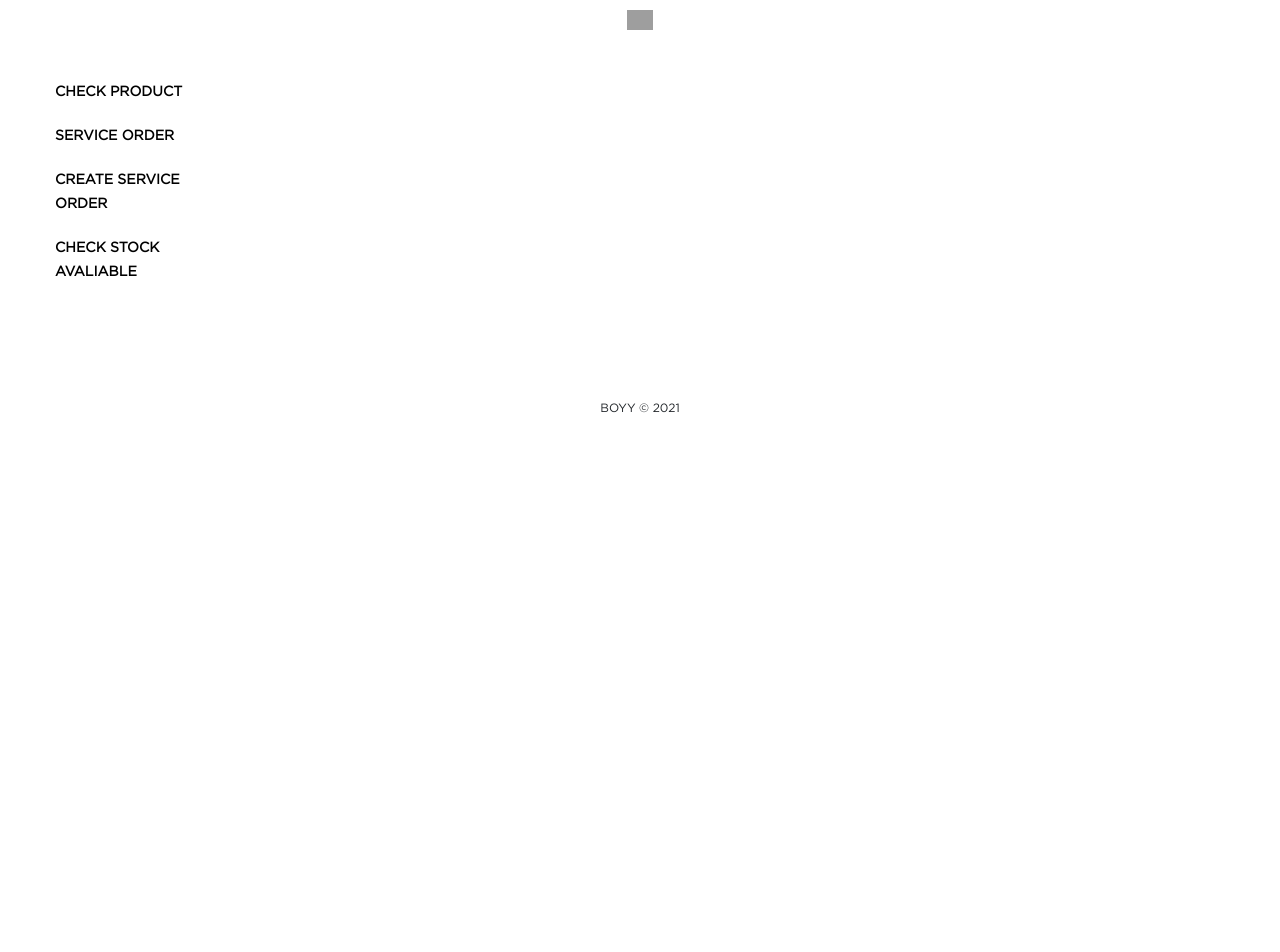
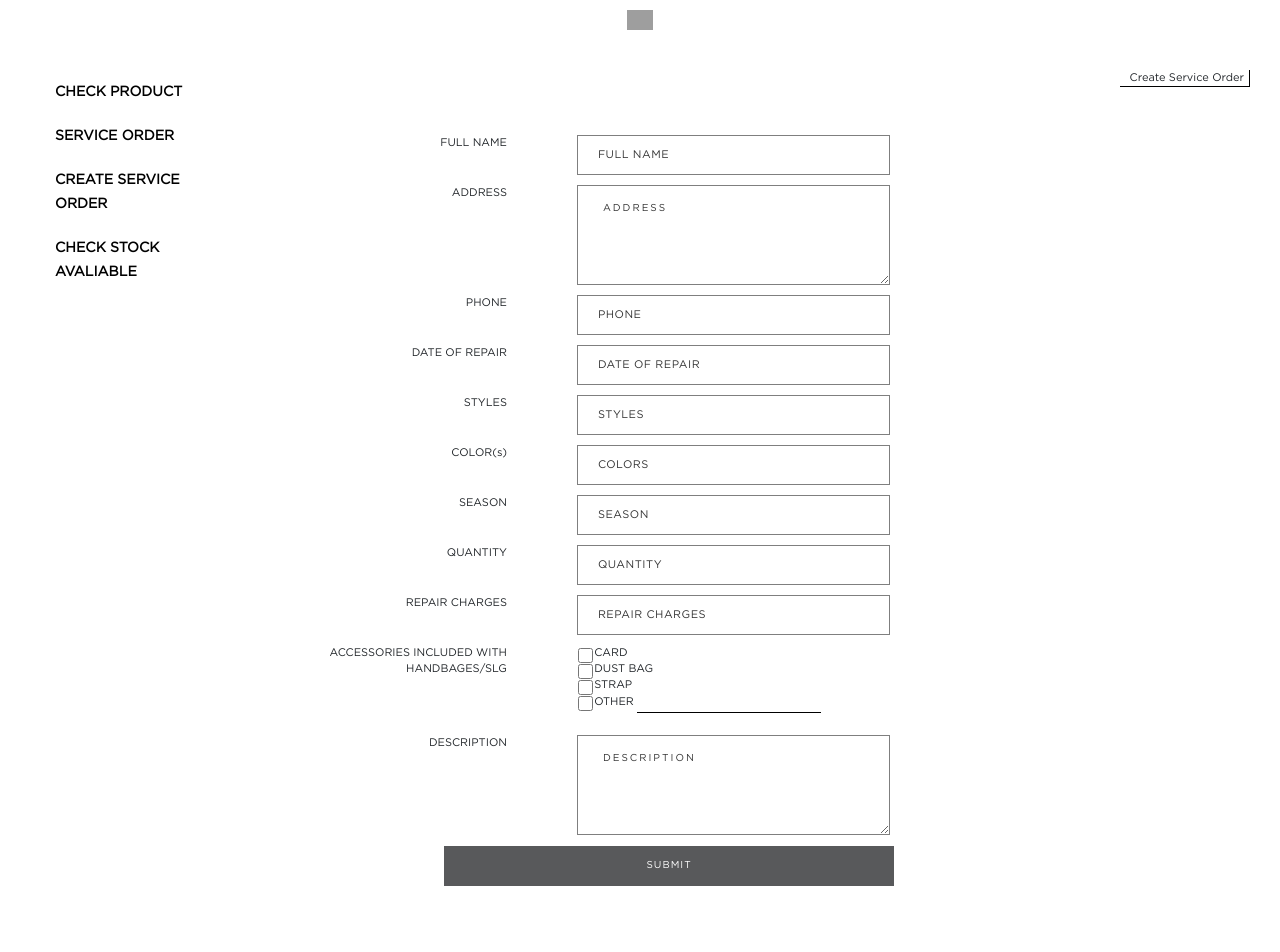
Before and after one commit to jubjeang/boyy_service, a React (Create React App) app: page /Main/CreateServiceOrder in a window 1280 px wide. Shown: the top 952 px of the page. Before the commit the page ends 800 px from the top, so only its background shows below. Built offline with nearby package versions, Linux system fonts and the light colour scheme; grey boxes are pictures that could not be loaded.

Commit message:
20220218

```diff
--- a/src/components/CreateServiceOrder.css
+++ b/src/components/CreateServiceOrder.css
@@ -7,53 +7,50 @@ font{
 }
 .rowForm{
     padding-bottom: 0px;
-    margin-bottom: 0px;
     height: 50px;
 }
-.horizontal-menu{
+.ColArea{
+    padding-bottom: 90px;
+    height: 90px;
+}
+.horizontal-menu-serviceorder{
     list-style: none;
     margin: 0;
     padding: 0;
     overflow: hidden;
     text-align: center;
     height: 45px;
-    display: block;
+
+    color: white;
+    font-size: 11px;
   }
-  /* .horizontal-menu ul li a{
-    color: white;
-  } */
-  .horizontal-menu ul li a:hover{
+.horizontal-menu-serviceorder ul li a:hover{
     background-color: white;
     border: 1px black solid;
     color: black;
     text-decoration: none;
     text-transform: uppercase;
-    font-size: 14px;
+    font-size: 11px;
     width: 450px;
     height: 42px;
     display:table-cell;
     vertical-align: middle;
-  }
-  /* .horizontal-menu ul li{
-    display:table-row;
-    vertical-align: middle;
-    list-style-type: none;
-  } */
-  .horizontal-menu li{
+}
+.horizontal-menu-serviceorder li{
     padding: 1px 0;
     display: block;
-  }
-  .horizontal-menu  ul li a{
+}
+.horizontal-menu-serviceorder  ul li a{
     color: white;
     background-color: #58595b;
     text-decoration: none;
     text-transform: uppercase;
-    font-size: 14px;
     width: 450px;
     height: 40px;
     display:table-cell;
     vertical-align: middle;
-  }
+    text-align: center;
+}
 label {
     display: block;
     margin-bottom: 5px;
@@ -64,7 +61,7 @@ label {
     text-transform: uppercase;
     width: 80% !important;
 }
-input[type="text"],textarea{
+input[type="text"], textarea{
     font-size: 11px;
     font-size: 0.6875rem;
     line-height: 16px;
@@ -85,6 +82,7 @@ textarea{
 input[type="checkbox"] {
     width: 5% !important;
     text-align: left;
+    padding: 3px;
 }
 .form-check{
     padding-left: 0px;
@@ -92,6 +90,8 @@ input[type="checkbox"] {
 .form-check-input{
     padding-right: 5px;
     margin-top: 3px;
+    width: 15px;
+    height: 15px;
 }
 .spancheckbox-inline{
     vertical-align:top;
--- a/src/components/CreateServiceOrder.js
+++ b/src/components/CreateServiceOrder.js
@@ -5,41 +5,7 @@ import { Col, Row, Form } from "react-bootstrap";
 import './CreateServiceOrder.css';
 const CreateServiceOrder = ()=>{
     return (
-        <div style={{ margin : 0, padding : 0 }} >
-            <Container fluid>
-                <Row>
-                    <Col sm={12} className="gfh-logo">
-                        <a href="https://boyy.com/">
-                            <img
-                            src="https://boyy-b2b-ss22.herokuapp.com/assets/logo-d96f23139d13c0c38b5b1d7d5f873cca65f5c22b030921fc64b27cdeac09955e.svg"
-                            alt="Boyy Logo"
-                            />
-                        </a>
-                    </Col>
-                </Row>
-                <Row className="RowMenu">
-                    <Col sm={2} className="Menu">
-                        <ul id="mainlist">
-                            <li>
-                                {/* <a href="javascript: scrollToCollection('buckle-collection');" className="collection__list-item__link">BUCKLE Collection</a> */}
-                                <a href="#buckle-collection-anchor">Check Product</a>
-                            </li>
-                            <li>
-                                {/* <a href="javascript: scrollToCollection('take-away-collection');" className="collection__list-item__link">TAKE AWAY Collection</a> */}
-                                <a href="#take-away-collection-anchor">Service Order</a>
-                            </li>
-                            <li>
-                                {/* <a href="javascript: scrollToCollection('soft-collection');" className="collection__list-item__link">SOFT COLLECTION</a> */}
-                                <a href="#soft-collection-anchor">Create Service Order</a>
-                            </li>
-                            <li>
-                                {/* <a href="javascript: scrollToCollection('slg-collection');" className="collection__list-item__link">ACCESSORIES Collection</a> */}
-                                <a href="#slg-collection-anchor" className="collection__list-item__link">Check Stock Avaliable</a>
-                            </li>
-                        </ul>
-                    </Col>
-                    <Col sm={10}>
-                        <div id="CreateServiceOrder">
+        <div id="CreateServiceOrder" style={{ margin : 0, padding : 0 }} >
             <Container fluid>
                 <Row className="rowForm">
                         <Col sm={12}>
@@ -53,15 +19,15 @@ const CreateServiceOrder = ()=>{
                     <Col sm={4} className="ColItem ColItemright">
                         <div className="form-group">
                             <input type="text" name="name" id="name" className="required" placeholder="Full name"
-                                                value="" />
+                                defaultValue="" />
                         </div>
                     </Col>
                 </Row>
-                                <Row  className="rowForm" style={{height:'80px'}}>
+                <Row  className="rowForm" style={{height:'110px'}}>
                     <Col sm={4} className="ColItem ColItemleft">
                         <label htmlFor="Address" className="required">Address</label>
                     </Col>
-                                    <Col sm={4} className="ColItem ColItemright">
+                    <Col sm={4} className="ColItem ColItemright ">
                             <div className="form-group">
                                 <textarea rows="3" name="Address" id="Address" className="required" placeholder="Address">
                                 </textarea>
@@ -75,7 +41,7 @@ const CreateServiceOrder = ()=>{
                     <Col sm={4} className="ColItem ColItemright">
                             <div className="form-group">
                                 <input type="text" name="Phone" id="Phone" className="required" placeholder="Phone"
-                                                value=""
+                                defaultValue=""
                                 />
                             </div>
                     </Col>
@@ -87,7 +53,7 @@ const CreateServiceOrder = ()=>{
                     <Col sm={4} className="ColItem ColItemright">
                         <div className="form-group">
                             <input type="text" name="Phone" id="Phone" className="required" placeholder="Date Of Repair"
-                                             value=""
+                                defaultValue=""
                                 />
                         </div>
                     </Col>
@@ -99,7 +65,7 @@ const CreateServiceOrder = ()=>{
                     <Col sm={4} className="ColItem ColItemright">
                         <div className="form-group">
                             <input type="text" name="Styles" id="Styles" className="required" placeholder="Styles"
-                                                value="" />
+                                defaultValue="" />
                         </div>
                     </Col>
                 </Row>
@@ -110,7 +76,7 @@ const CreateServiceOrder = ()=>{
                     <Col sm={4} className="ColItem ColItemright">
                         <div className="form-group">
                             <input type="text" name="Colors" id="Colors" className="required" placeholder="Colors"
-                                             value=""
+                                defaultValue=""
                                 />
                         </div>
                     </Col>
@@ -122,7 +88,7 @@ const CreateServiceOrder = ()=>{
                     <Col sm={4} className="ColItem ColItemright">
                         <div className="form-group">
                             <input type="text" name="Season" id="Season" className="required" placeholder="Season"
-                                             value=""
+                                defaultValue=""
                                 />
                         </div>
                     </Col>
@@ -134,7 +100,7 @@ const CreateServiceOrder = ()=>{
                     <Col sm={4} className="ColItem ColItemright">
                         <div className="form-group">
                             <input type="text" name="Quantity" id="Quantity" className="required" placeholder="Quantity"
-                                             value=""
+                                defaultValue=""
                                 />
                         </div>
                     </Col>
@@ -146,7 +112,7 @@ const CreateServiceOrder = ()=>{
                     <Col sm={4} className="ColItem ColItemright">
                         <div className="form-group">
                         <input type="text" name="RepairCharges" id="RepairCharges" className="required" placeholder="Repair Charges"
-                                             value=""
+                                defaultValue=""
                                 />
                         </div>
                     </Col>
@@ -158,13 +124,13 @@ const CreateServiceOrder = ()=>{
                     <Col sm={7} className="ColItem ColItemright" style={{paddingLeft:'15px'}}>
                         <div className="form-check">
                                 <input type="checkbox" id="Card" className="form-check-input" />
-                                                <label class="form-check-label" for="Card">&nbsp;Card</label>
+                                <label className="form-check-label" htmlFor="Card">&nbsp;Card</label>
                                 <input type="checkbox" id="DustBag" className="form-check-input" />
-                                                <label class="form-check-label" for="DustBag">&nbsp;Dust Bag</label>
+                                <label className="form-check-label" htmlFor="DustBag">&nbsp;Dust Bag</label>
                                 <input type="checkbox" id="Strap" className="form-check-input" />
-                                                <label class="form-check-label" for="Strap">&nbsp;Strap</label>
+                                <label className="form-check-label" htmlFor="Strap">&nbsp;Strap</label>
                                 <input type="checkbox" id="Other" className="form-check-input" />
-                                                <label class="form-check-label" for="Other">&nbsp;Other&nbsp;
+                                <label className="form-check-label" htmlFor="Other">&nbsp;Other&nbsp;
                                     <input type="text"
                                     id="tbOther"
                                     className="textboxother"
@@ -174,7 +140,7 @@ const CreateServiceOrder = ()=>{
                         </div>
                     </Col>
                 </Row>
-                                <Row className="rowForm" style={{height:'80px'}}>
+                <Row className="rowForm" style={{height:'110px'}}>
                     <Col sm={4} className="ColItem ColItemleft">
                         <label htmlFor="Description" className="required">Description</label>
                     </Col>
@@ -187,12 +153,13 @@ const CreateServiceOrder = ()=>{
                 </Row>
                 <Row className="rowForm">
                     <Col sm={2} className="ColItem ColItemleft">
+
                     </Col>
                     <Col sm={8} className="ColItem ColItemright">
-                                        <div className="col-12 text-center horizontal-menu">
+                        <div className="col-12 text-center horizontal-menu-serviceorder">
                             <ul>
                                 <li>
-                                                    <a href="#recover">Submit</a>
+                                    <a href="#">Submit</a>
                                 </li>
                             </ul>
                         </div>
@@ -200,33 +167,6 @@ const CreateServiceOrder = ()=>{
                 </Row>
             </Container>
         </div>
-                    </Col>
-                </Row>
-                <Row style={{paddingTop:'90px'}}>
-                    <Col sm={12}  style={{ textAlign: "center",fontSize:"12px" }}>
-                        <p className="copy-text-footer">BOYY &copy; 2021</p>
-                    </Col>
-                </Row>
-
-            </Container>
-            {/* <div className="gfh-logo"></div> */}
-            <div>
-                {/* <div className="video-hero-section">
-                    <video src="https://player.vimeo.com/external/652565825.hd.mp4?s=07605c722590521e51dd5df1da97fc7fbe036119&amp;profile_id=174" type="video/mp4" autoplay="autoplay" loop="loop" muted="muted" playsinline=""></video>
-                </div>  */}
-                <div>
-                    <div>
-                    {/*เมนู*/}
-                        {/* <div className="Menu left">
-                        </div>
-                    */}
-                    {/*End เมนู*/}
-                        {/* <div id="collection-start" className='right'>
-                        </div> */}
-                    </div>
-                </div>
-            </div>
-        </div>
     );
 }
 export default CreateServiceOrder;
--- a/src/components/Main.js
+++ b/src/components/Main.js
@@ -3,7 +3,7 @@ import { Container } from "reactstrap";
 import { Col, Row, Form } from "react-bootstrap";
 import './Main.css';
 import ServiceOrder from './ServiceOrder';
-import { BrowserRouter as Router,Switch,Route,Link} from 'react-router-dom';
+import { Switch,Route,Link} from 'react-router-dom';
 import CreateServiceOrder from './CreateServiceOrder';
 const Main = ()=>{
     return (
@@ -23,13 +23,13 @@ const Main = ()=>{
                     <Col sm={2} className="Menu">
                         <ul id="mainlist">
                             <li>
-                                <Link to="/Main">Check Product</Link>
+                                <Link to="/Main/ServiceOrder">Check Product</Link>
                             </li>
                             <li>
-                                <Link to="/ServiceOrder">Service Order</Link>
+                                <Link to="/Main/ServiceOrder">Service Order</Link>
                             </li>
                             <li>
-                                <Link to="/CreateServiceOrder">Create Service Order</Link>
+                                <Link to="/Main/CreateServiceOrder">Create Service Order</Link>
                             </li>
                             <li>
                                 <Link to="/Main">Check Stock Avaliable</Link>
@@ -37,22 +37,16 @@ const Main = ()=>{
                         </ul>
                     </Col>
                     <Col sm={10}>
-                        <Router>
+                        {/* <Router> */}
                             <Switch>
-                                <Route path="/Main">
+                                <Route path="/" exact>
                                     {/* <Main />  */}
                                 </Route>
-                                <Route path="/ServiceOrder">
-                                    <ServiceOrder />
-                                </Route>
-                                <Route path="/CreateServiceOrder">
-                                    <CreateServiceOrder />
-                                </Route>
-                                <Route path="/" exact>
-                                    <ServiceOrder />
-                                </Route>
+                                <Route path="/Main/ServiceOrder" component={ServiceOrder} />
+                                <Route path="/Main/CreateServiceOrder" component={CreateServiceOrder} />
+                                <Route exact path="/" component={ServiceOrder} />
                             </Switch>
-                        </Router>
+                        {/* </Router> */}
                     </Col>
                 </Row>
                 <Row style={{paddingTop:'90px'}}>
```
Also changed, not shown: src/App.js (+31 -17 lines), src/components/Footer.js (+16 -16 lines), src/components/Login.css (+26 -7 lines), src/components/Login.js (+6 -6 lines). Lines whose indentation alone changed are shown as unchanged.
